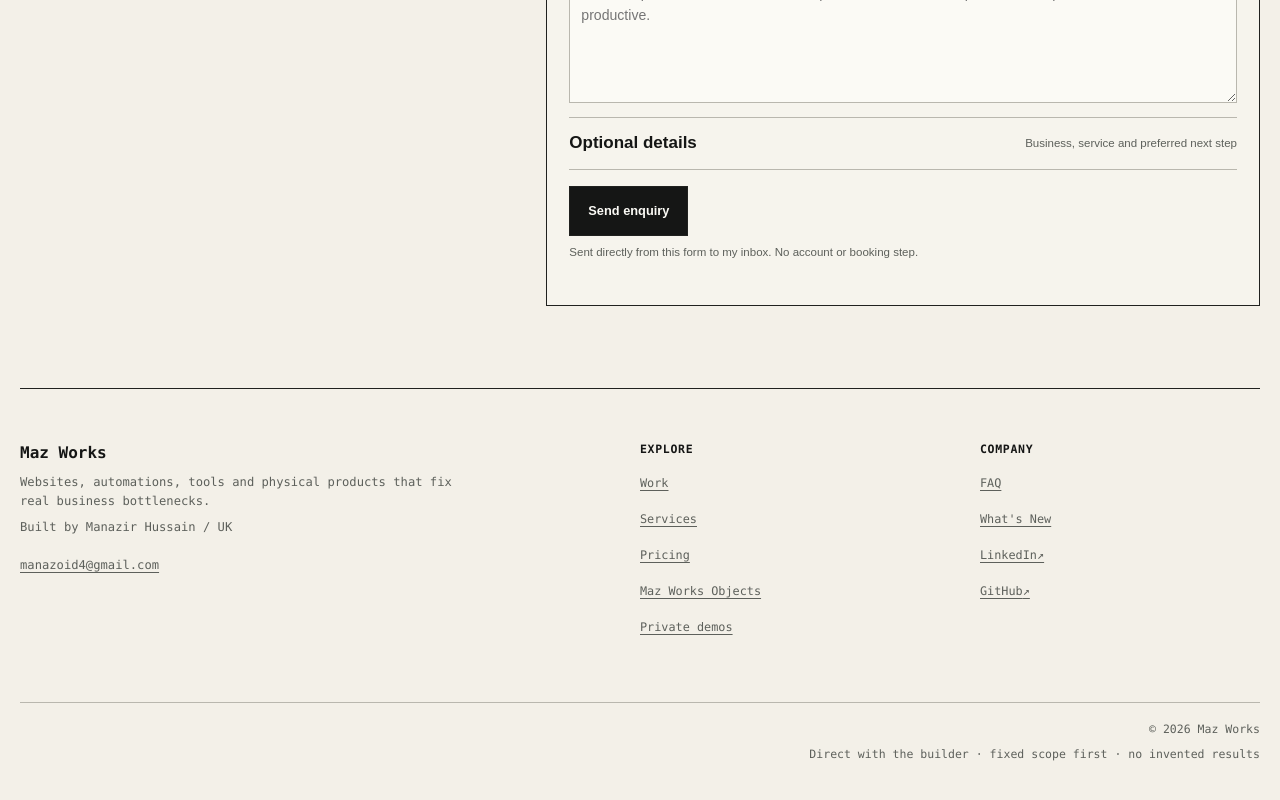
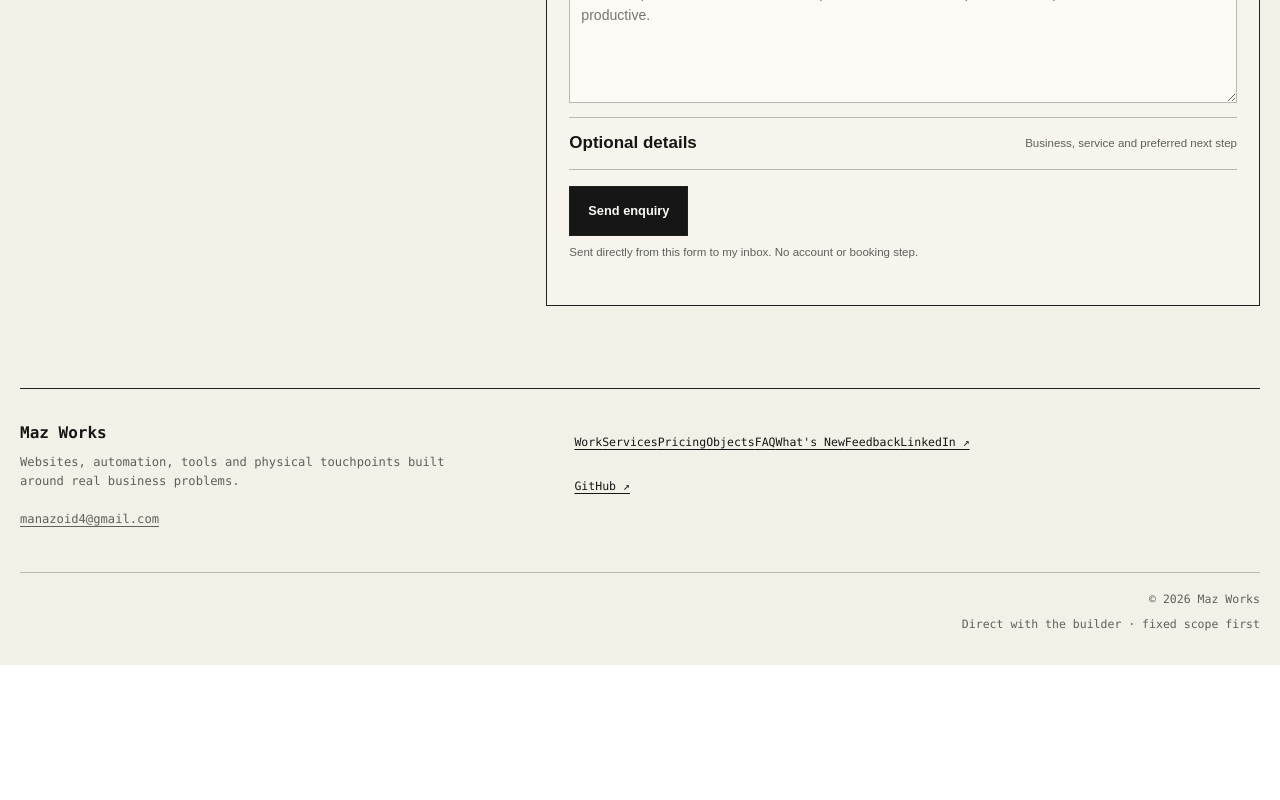
Before and after one commit to manazoid4/mazos-site, a Next.js app: page / in a window 1280 px wide. Shown: the part 4283-5083 px from the top of the page. After the commit the page ends 4948 px from the top, so only its background shows below. Built offline with nearby package versions, Linux system fonts and the light colour scheme.

Commit message:
Stage B: simplify site chrome and footer

```diff
--- a/app/site-chrome.tsx
+++ b/app/site-chrome.tsx
@@ -19,34 +19,28 @@ export function SiteHeader() {
 
 export function SiteFooter() {
   return (
-    <footer className="site-footer mw-site-footer mw-footer-expanded">
+    <footer className="site-footer mw-site-footer mw-footer-clean">
       <div className="mw-footer-brand">
         <strong>Maz Works</strong>
-        <span>Websites, automations, tools and physical products that fix real business bottlenecks.</span>
-        <span>Built by Manazir Hussain / UK</span>
+        <span>Websites, automation, tools and physical touchpoints built around real business problems.</span>
         <a href={`mailto:${CONTACT_EMAIL}`}>{CONTACT_EMAIL}</a>
       </div>
 
-      <nav className="mw-footer-group" aria-label="Explore Maz Works">
-        <strong>Explore</strong>
+      <nav className="mw-footer-links" aria-label="Maz Works links">
         <a href="/#work">Work</a>
         <a href="/#services">Services</a>
         <a href="/#pricing">Pricing</a>
-        <a href="/3d-printing">Maz Works Objects</a>
-        <a href="/demos">Private demos</a>
-      </nav>
-
-      <nav className="mw-footer-group" aria-label="Maz Works company links">
-        <strong>Company</strong>
+        <a href="/3d-printing">Objects</a>
         <a href="/faq">FAQ</a>
         <a href="/whats-new">What&apos;s New</a>
-        <a href={LINKEDIN_URL} target="_blank" rel="noreferrer">LinkedIn <span aria-hidden="true">↗</span></a>
-        <a href={GITHUB_URL} target="_blank" rel="noreferrer">GitHub <span aria-hidden="true">↗</span></a>
+        <a href={`mailto:${CONTACT_EMAIL}?subject=Maz%20Works%20feedback`}>Feedback</a>
+        <a href={LINKEDIN_URL} target="_blank" rel="noreferrer">LinkedIn ↗</a>
+        <a href={GITHUB_URL} target="_blank" rel="noreferrer">GitHub ↗</a>
       </nav>
 
       <div className="mw-footer-bottom">
         <span>© 2026 Maz Works</span>
-        <span>Direct with the builder · fixed scope first · no invented results</span>
+        <span>Direct with the builder · fixed scope first</span>
       </div>
     </footer>
   );
```
